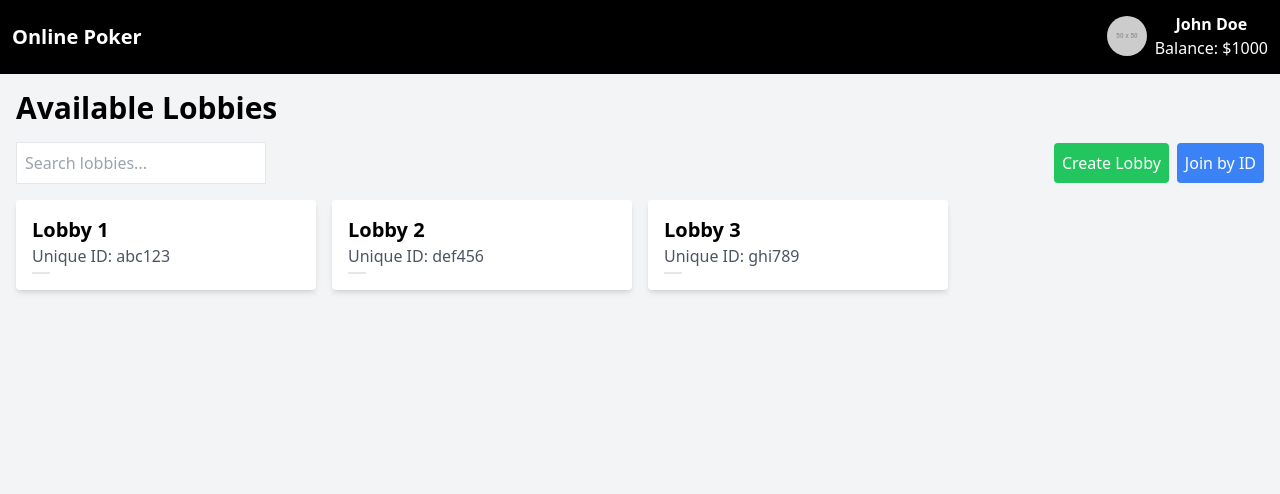
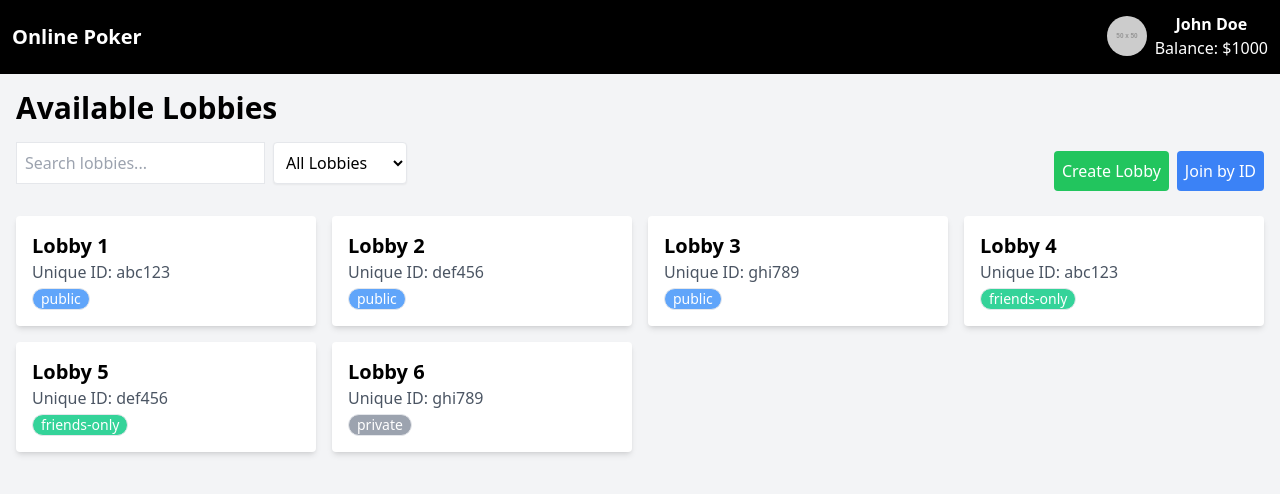
Before and after one commit to gfxv/course-work-frontend, a React (Create React App) app: page /login in a window 1280 px wide. Both pictures are taken after a click on the button "Login". Shown: the top 494 px of the page. Built offline with nearby package versions, Linux system fonts and the light colour scheme.

Commit message:
feat: add Header

```diff
--- a/src/components/SearchBar.js
+++ b/src/components/SearchBar.js
@@ -7,7 +7,7 @@ const SearchBar = ({ searchTerm, onSearch }) => {
       placeholder="Search lobbies..."
       value={searchTerm}
       onChange={onSearch}
-      className="border p-2 w-1/5"
+      className="border p-2 w-1/5 min-w-fit"
     />
   );
 };
--- a/src/pages/Home.js
+++ b/src/pages/Home.js
@@ -1,30 +1,55 @@
 import React, { useState } from "react";
 import { useNavigate } from "react-router-dom";
+
+import Header from "../components/Header";
 import SearchBar from "../components/SearchBar";
 import LobbyList from "../components/LobbyList";
 import ActionButtons from "../components/ActionButtons";
 import JoinByIdModal from "../components/JoinByIdModal";
-import Header from "../components/Header";
+import LobbyDetailModal from "../components/LobbyDetailModal";
 
 const Home = () => {
   const [searchTerm, setSearchTerm] = useState("");
   const [lobbies, setLobbies] = useState([
-    { id: 1, name: "Lobby 1", uniqueId: "abc123" },
-    { id: 2, name: "Lobby 2", uniqueId: "def456" },
-    { id: 3, name: "Lobby 3", uniqueId: "ghi789" },
+    { id: 1, name: "Lobby 1", uniqueId: "abc123", visibility: "public" },
+    { id: 2, name: "Lobby 2", uniqueId: "def456", visibility: "public" },
+    { id: 3, name: "Lobby 3", uniqueId: "ghi789", visibility: "public" },
+    { id: 4, name: "Lobby 4", uniqueId: "abc123", visibility: "friends-only" },
+    { id: 5, name: "Lobby 5", uniqueId: "def456", visibility: "friends-only" },
+    { id: 6, name: "Lobby 6", uniqueId: "ghi789", visibility: "private" },
   ]);
   const [filteredLobbies, setFilteredLobbies] = useState(lobbies);
   const [isModalOpen, setIsModalOpen] = useState(false);
+  const [selectedLobby, setSelectedLobby] = useState(null);
+  const [visibilityFilter, setVisibilityFilter] = useState("all");
   const navigate = useNavigate();
 
   const handleSearch = (e) => {
     const value = e.target.value;
     setSearchTerm(value);
-    setFilteredLobbies(
-      lobbies.filter((lobby) =>
-        lobby.name.toLowerCase().includes(value.toLowerCase())
-      )
+    filterLobbies(value, visibilityFilter);
+  };
+
+  const handleVisibilityFilterChange = (e) => {
+    const value = e.target.value;
+    setVisibilityFilter(value);
+    filterLobbies(searchTerm, value);
+  };
+
+  const filterLobbies = (searchTerm, visibilityFilter) => {
+    let filtered = lobbies.filter((lobby) =>
+      lobby.name.toLowerCase().includes(searchTerm.toLowerCase())
     );
+
+    if (visibilityFilter === "friends-only") {
+      filtered = filtered.filter(
+        (lobby) => lobby.visibility === "friends-only"
+      );
+    } else if (visibilityFilter === "public") {
+      filtered = filtered.filter((lobby) => lobby.visibility === "public");
+    }
+
+    setFilteredLobbies(filtered);
   };
 
   const handleCreateLobby = () => {
@@ -49,6 +74,12 @@ const Home = () => {
 
   const closeModal = () => {
     setIsModalOpen(false);
+    setSelectedLobby(null);
+  };
+
+  const handleLobbyClick = (lobby) => {
+    setSelectedLobby(lobby);
+    setIsModalOpen(true);
   };
 
   return (
@@ -57,18 +88,37 @@ const Home = () => {
       <div className="min-h-screen bg-gray-100 p-4">
         <h1 className="text-3xl font-bold mb-4">Available Lobbies</h1>
         <div className="flex justify-between items-center mb-4">
-          <SearchBar searchTerm={searchTerm} onSearch={handleSearch} />
+          <div>
+            <SearchBar searchTerm={searchTerm} onSearch={handleSearch} />
+            <select
+              value={visibilityFilter}
+              onChange={handleVisibilityFilterChange}
+              className="border p-2 mb-4 w-fit ml-2 bg-white rounded shadow-sm focus:outline-none"
+            >
+              <option value="all">All Lobbies</option>
+              <option value="public">Public</option>
+              <option value="friends-only">Friends-Only</option>
+            </select>
+          </div>
           <ActionButtons
             onCreateLobby={handleCreateLobby}
             onOpenModal={openModal}
           />
         </div>
-        <LobbyList lobbies={filteredLobbies} onJoinLobby={handleJoinLobby} />
+        <LobbyList lobbies={filteredLobbies} onLobbyClick={handleLobbyClick} />
         <JoinByIdModal
-          isOpen={isModalOpen}
+          isOpen={isModalOpen && !selectedLobby}
           onClose={closeModal}
           onJoin={handleJoinById}
         />
+        {selectedLobby && (
+          <LobbyDetailModal
+            isOpen={isModalOpen}
+            onClose={closeModal}
+            lobby={selectedLobby}
+            onJoin={() => handleJoinLobby(selectedLobby.uniqueId)}
+          />
+        )}
       </div>
     </>
   );
```
